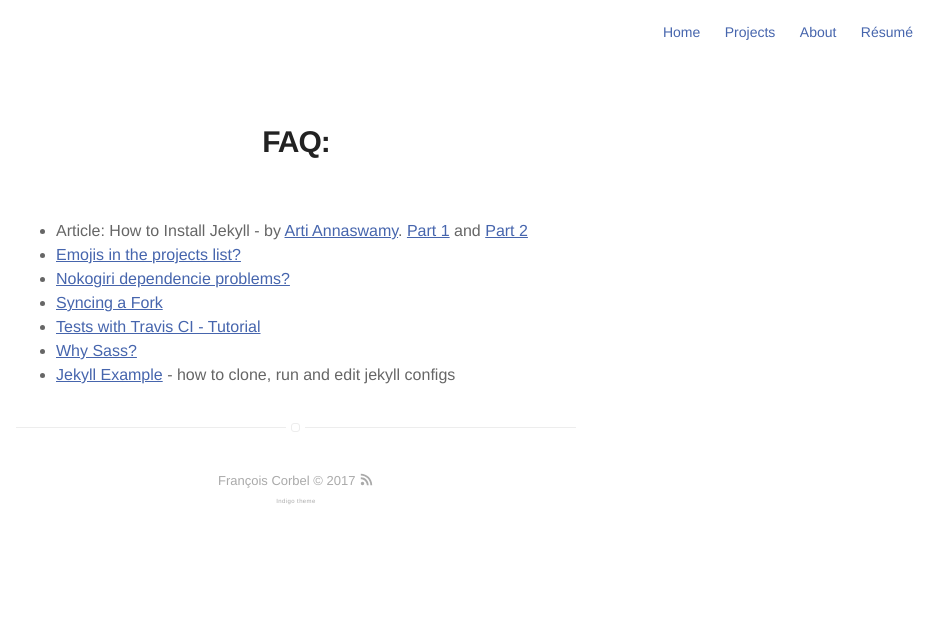
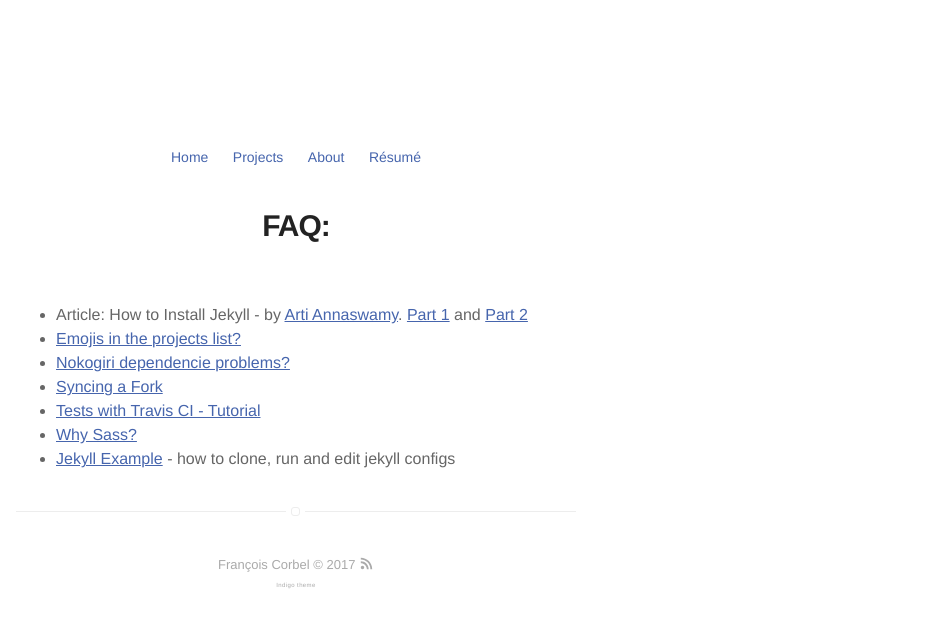
Before and after one commit to fcvalise/fcvalise.github.io, a Jekyll site: the page built from FAQ.md, in a window 1280 px wide. Shown: the top 628 px of the page, without its empty margins (344-1280 px from the left). Built offline with Jekyll 4.4.1, drawn with Linux system fonts in a browser that asks for light colours; our own code applies the rules of GitHub Pages for plain Markdown files.

Commit message:
Center nav

```diff
--- a/_sass/components/nav.sass
+++ b/_sass/components/nav.sass
@@ -16,9 +16,8 @@
             text-decoration: none
 
 .nav
-    position: absolute
-    right: 0
-    top: 0
+    margin-top: 10px
+    text-align: center
 
     > .list
         padding: 0 13px 0
```
